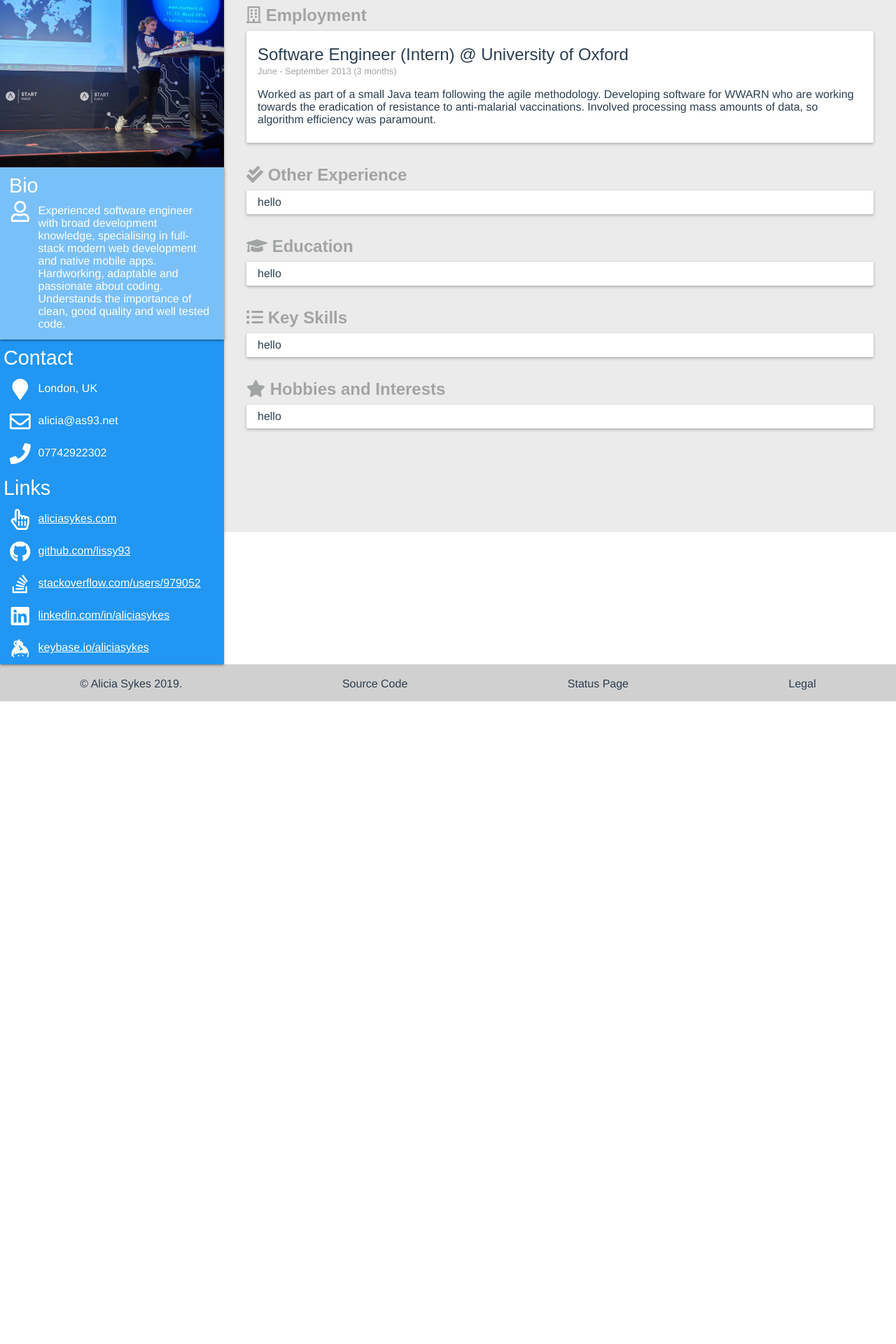
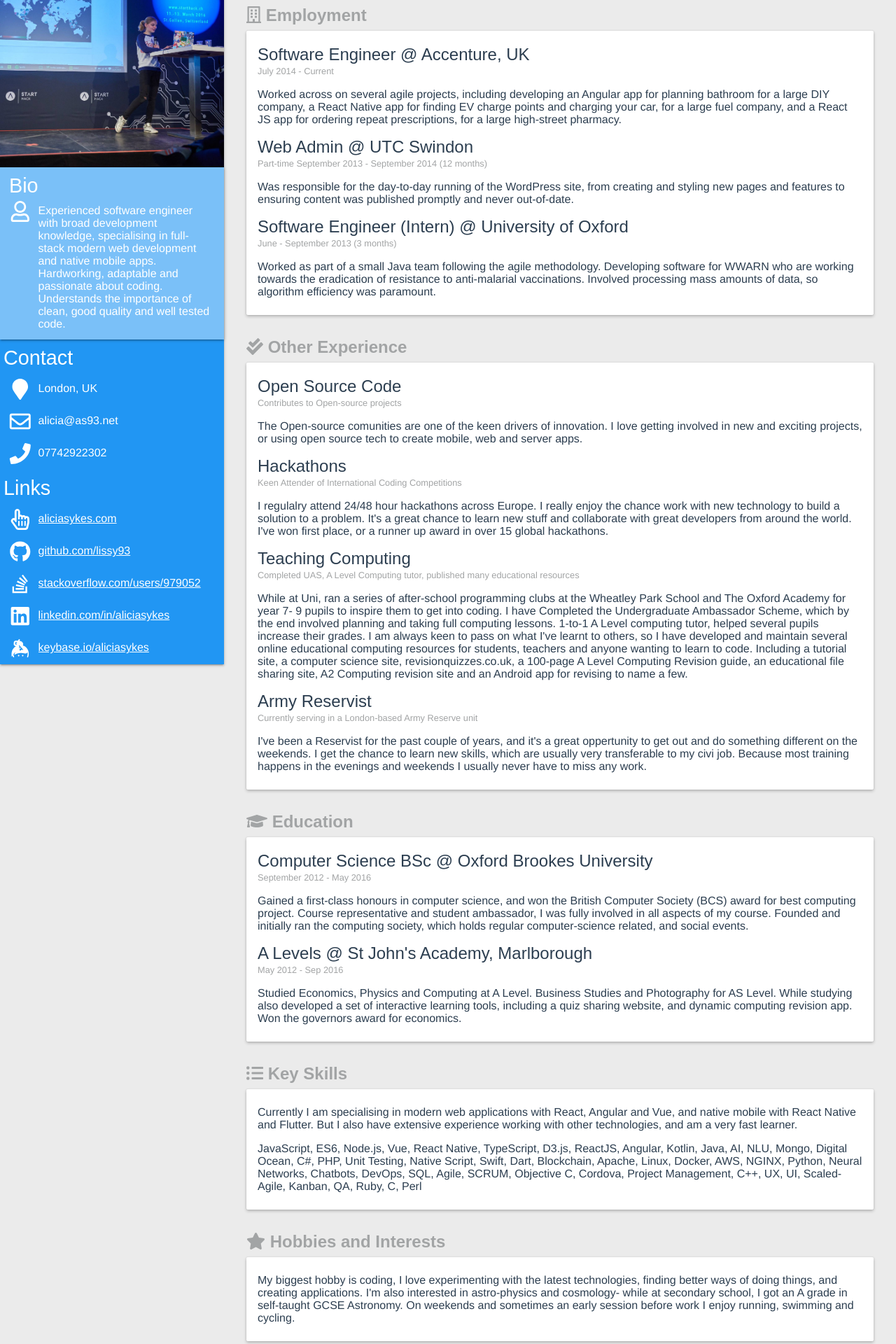
Before and after one commit to Lissy93/aliciasykes.com, a Vue app: page /cv in a window 1280 px wide. Shown: the part 40-1960 px from the top of the page at 70% size. Before the commit the page ends 1042 px from the top, so only its background shows below. Built offline with nearby package versions, Linux system fonts and the light colour scheme.

Commit message:
Made CV page

```diff
--- a/src/views/Cv.vue
+++ b/src/views/Cv.vue
@@ -99,6 +99,23 @@
           Employment
         </h3>
         <Card class="section-card">
+
+          <h4>Software Engineer @ Accenture, UK</h4>
+          <span class="date-subtitle">July 2014 - Current</span>
+          <p>
+            Worked across on several agile projects, including developing an Angular app for planning bathroom for a
+            large DIY company, a React Native app for finding EV charge points and charging your car, for
+            a large fuel company, and a React JS app for ordering repeat prescriptions, for a large
+            high-street pharmacy.
+          </p>
+
+          <h4>Web Admin @ UTC Swindon</h4>
+          <span class="date-subtitle">Part-time September 2013 - September 2014 (12 months)</span>
+          <p>
+            Was responsible for the day-to-day running of the WordPress site, from creating and styling
+             new pages and features to ensuring content was published promptly and never out-of-date.
+          </p>
+
           <h4>Software Engineer (Intern) @ University of Oxford</h4>
           <span class="date-subtitle">June - September 2013 (3 months)</span>
           <p>
@@ -106,6 +123,7 @@
             WWARN who are working towards the eradication of resistance to anti-malarial vaccinations.
             Involved processing mass amounts of data, so algorithm efficiency was paramount.
           </p>
+
         </Card>
       </section>
 
@@ -116,7 +134,48 @@
           Other Experience
         </h3>
         <Card class="section-card">
-          hello
+
+          <h4>Open Source Code</h4>
+          <span class="date-subtitle">Contributes to Open-source projects</span>
+          <p>
+            The Open-source comunities are one of the keen drivers of innovation. I love getting involved
+            in new and exciting projects, or using open source tech to create mobile, web and server apps.
+          </p>
+
+          <h4>Hackathons</h4>
+          <span class="date-subtitle">Keen Attender of International Coding Competitions</span>
+          <p>
+            I regulalry attend 24/48 hour hackathons across Europe. I really enjoy the chance work with new technology
+            to build a solution to a problem. It's a great chance to learn new stuff and collaborate with great developers
+            from around the world. I've won first place, or a runner up award in over 15 global hackathons.
+          </p>
+
+          <h4>Teaching Computing</h4>
+          <span class="date-subtitle">Completed UAS, A Level Computing tutor, published many educational resources</span>
+          <p>
+            While at Uni, ran a series of after-school programming clubs at the Wheatley Park School and
+            The Oxford Academy for year 7- 9 pupils to inspire them to get into coding.
+
+            I have Completed the Undergraduate Ambassador Scheme, which by the end involved planning and
+            taking full computing lessons. 1-to-1 A Level computing tutor, helped several pupils increase
+            their grades.
+
+            I am always keen to pass on what I've learnt to others, so I have developed and maintain several
+            online educational computing resources for students, teachers and anyone wanting to learn to code.
+            Including a tutorial site, a computer science site, revisionquizzes.co.uk, a 100-page A Level
+            Computing Revision guide, an educational file sharing site, A2 Computing revision site and
+            an Android app for revising to name a few.
+          </p>
+
+          <h4>Army Reservist</h4>
+          <span class="date-subtitle">Currently serving in a London-based Army Reserve unit</span>
+          <p>
+            I've been a Reservist for the past couple of years, and it's a great oppertunity to get out and
+            do something different on the weekends. I get the chance to learn new skills, which are
+            usually very transferable to my civi job. Because most training happens in the evenings and weekends
+            I usually never have to miss any work.
+          </p>
+
         </Card>
       </section>
 
@@ -127,7 +186,22 @@
           Education
         </h3>
         <Card class="section-card">
-          hello
+          <h4>Computer Science BSc @ Oxford Brookes University</h4>
+          <span class="date-subtitle">September 2012 - May 2016</span>
+          <p>
+            Gained a first-class honours in computer science, and won the British Computer Society (BCS)
+            award for best computing project. Course representative and student ambassador, I was fully
+            involved in all aspects of my course. Founded and initially ran the computing society, which
+            holds regular computer-science related, and social events.
+          </p>
+
+          <h4>A Levels @ St John's Academy, Marlborough</h4>
+          <span class="date-subtitle">May 2012 - Sep 2016</span>
+          <p>
+            Studied Economics, Physics and Computing at A Level. Business Studies and Photography for
+            AS Level. While studying also developed a set of interactive learning tools, including a
+            quiz sharing website, and dynamic computing revision app. Won the governors award for economics.
+          </p>
         </Card>
       </section>
 
@@ -138,7 +212,17 @@
           Key Skills
         </h3>
         <Card class="section-card">
-          hello
+          <p>
+            Currently I am specialising in modern web applications with React, Angular and Vue, and native
+            mobile with React Native and Flutter. But I also have extensive experience working with other
+            technologies, and am a very fast learner.
+          </p>
+          <p>
+            JavaScript, ES6, Node.js, Vue, React Native, TypeScript, D3.js, ReactJS, Angular, Kotlin, Java, AI, NLU, Mongo,
+            Digital Ocean, C#, PHP, Unit Testing, Native Script, Swift, Dart, Blockchain, Apache, Linux, Docker, AWS, NGINX,
+            Python, Neural Networks, Chatbots, DevOps, SQL, Agile, SCRUM, Objective C, Cordova, Project Management, C++, UX,
+            UI, Scaled-Agile, Kanban, QA, Ruby, C, Perl
+          </p>
         </Card>
       </section>
 
@@ -149,7 +233,12 @@
           Hobbies and Interests
         </h3>
         <Card class="section-card">
-          hello
+          <p>
+            My biggest hobby is coding, I love experimenting with the latest technologies, finding better
+            ways of doing things, and creating applications. I'm also interested in astro-physics and
+            cosmology- while at secondary school, I got an A grade in self-taught GCSE Astronomy.
+            On weekends and sometimes an early session before work I enjoy running, swimming and cycling.
+          </p>
         </Card>
       </section>
 
@@ -179,7 +268,7 @@ export default class Cv extends Vue {}
 @import '../styles/media-queries.scss';
 
 .cv-page {
-
+  background: #ebebeb;
 }
 
 main {
```
